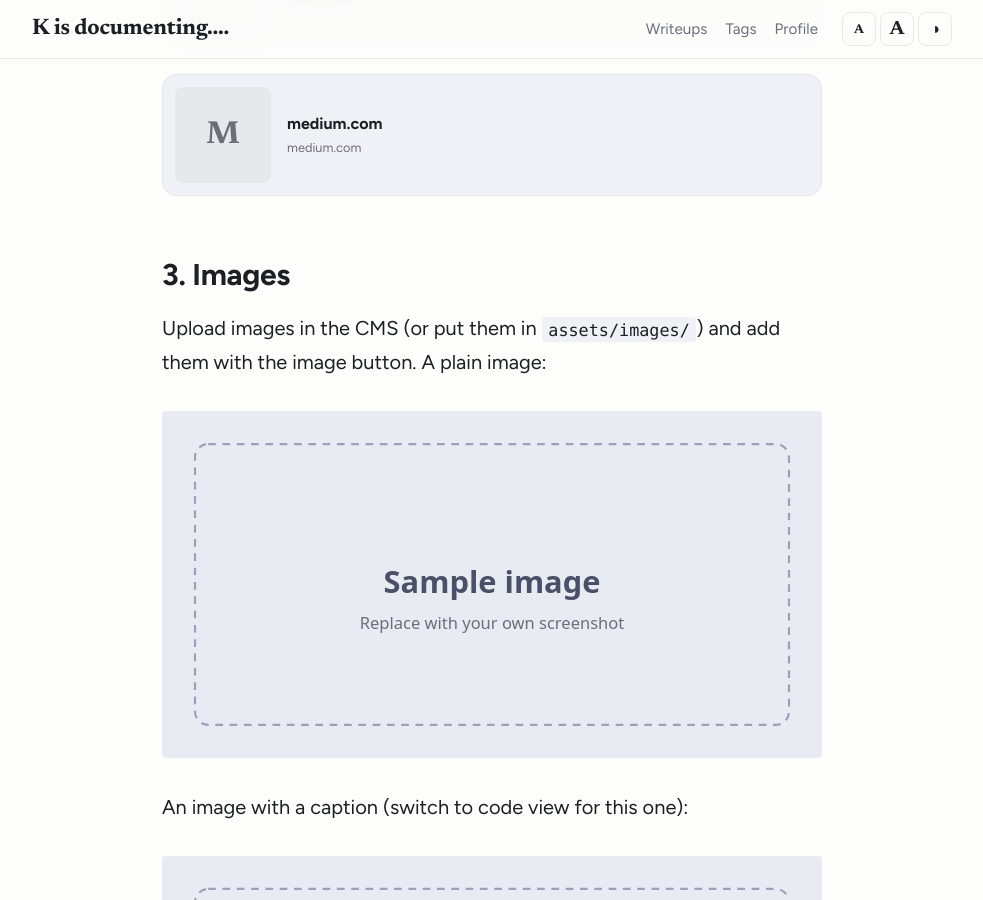
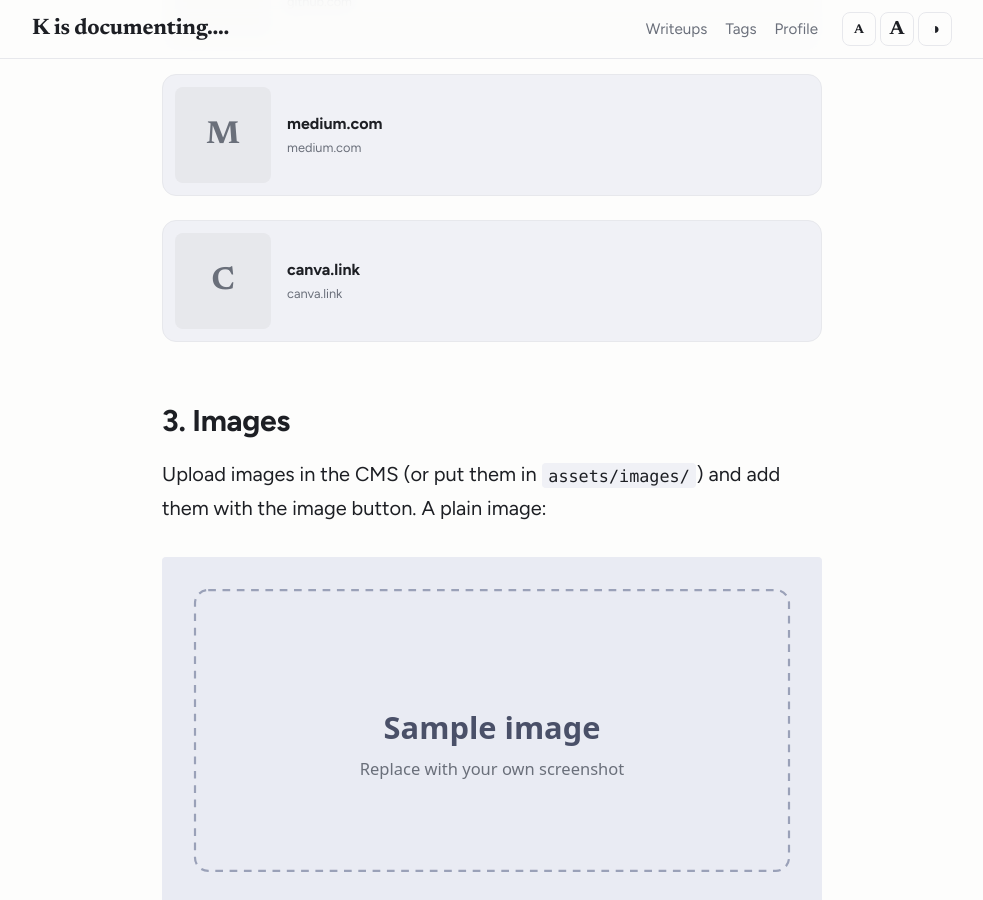
Before and after one commit to cloudskim/cloudskim.github.io, a Jekyll site: the page built from _posts/2026-10-14-template-every-feature-in-one-writeup.md, in a window 1280 px wide and 900 px high, scrolled down 1394 px. Shown: the whole window, without its empty margins (148-1131 px from the left). Built offline with Jekyll 4.4.1, drawn with Linux system fonts in a browser that asks for light colours; some of the changed lines change nothing that is shown.

Commit message:
Update _posts/2026-10-14-template-every-feature-in-one-writeup.md (via Pages CMS)

```diff
--- a/_posts/2026-10-14-template-every-feature-in-one-writeup.md
+++ b/_posts/2026-10-14-template-every-feature-in-one-writeup.md
@@ -21,6 +21,8 @@ Or leave only the link, and the title, description and thumbnail are looked up a
 [https://github.com](https://github.com)
 
 [https://medium.com/@document_byK/oauth-2-0-2e135932201b](https://medium.com/@document_byK/oauth-2-0-2e135932201b)
+
+[https://canva.link/udkmbaqbmldfevk](https://canva.link/udkmbaqbmldfevk)
 
 ## 3. Images
 
```
